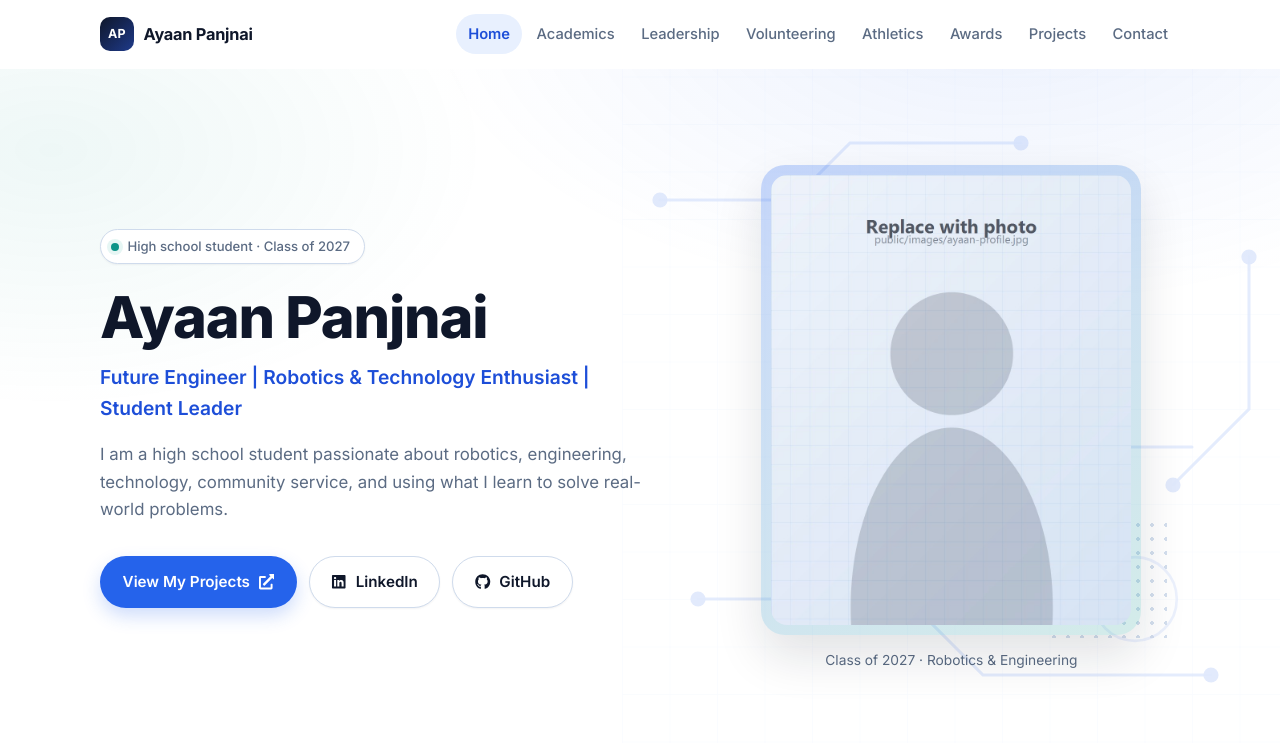
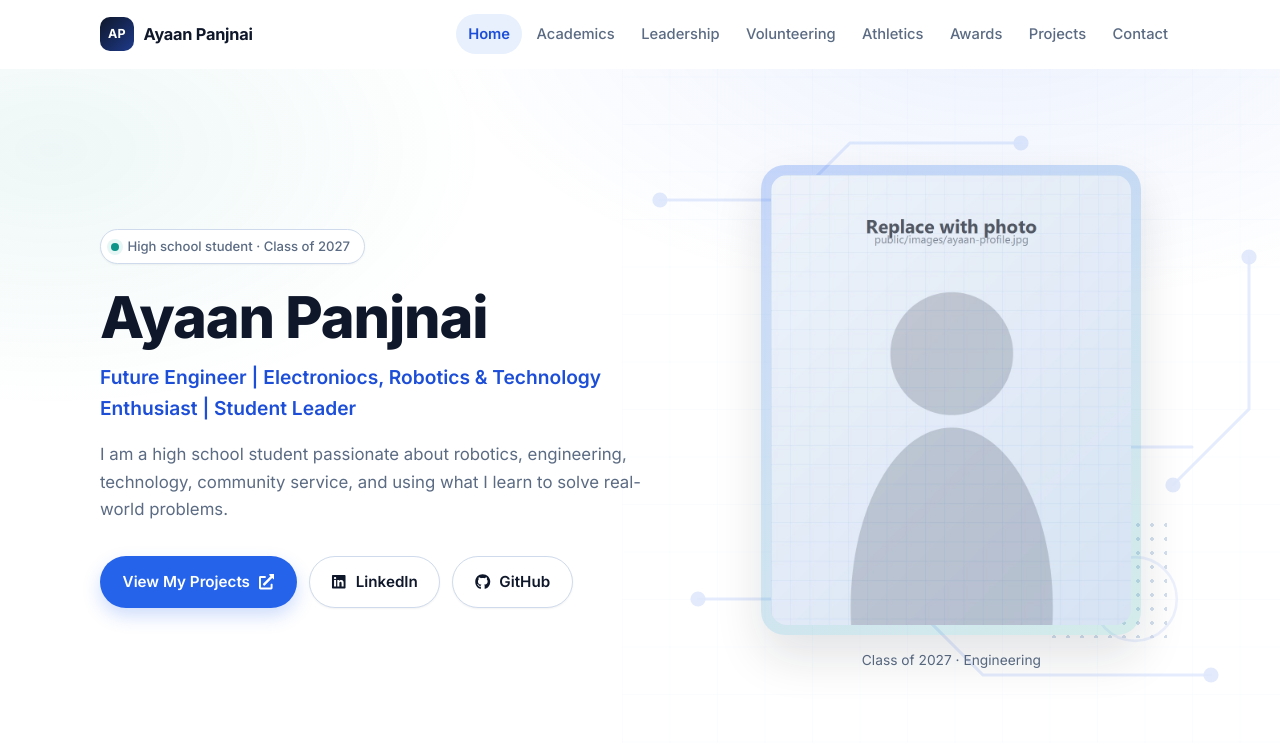
Before and after one commit to ayaanpanjani5668/AyaanPanjaniPortfolio, a React (Vite) app: page / in a window 1280 px wide. Shown: the top 743 px of the page. Built offline with nearby package versions, Linux system fonts and the light colour scheme.

Commit message:
Update portfolio links and profile information

```diff
--- a/src/data/portfolioData.js
+++ b/src/data/portfolioData.js
@@ -19,11 +19,11 @@
  * ------------------------------------------------------------------------ */
 export const links = {
   // REPLACE with the real LinkedIn profile URL
-  linkedin: 'https://www.linkedin.com/in/REPLACE-WITH-LINKEDIN-USERNAME',
+  linkedin: 'www.linkedin.com/in/ayaan-panjani-88a9b940a',
   // REPLACE if the GitHub username ever changes
   github: 'https://github.com/ayaanpanjani5668',
   // REPLACE with the email address that should be shared with colleges
-  email: 'REPLACE-WITH-EMAIL@example.com',
+  email: 'ayaanpanjani@gmail.com',
 }
 
 /* ---------------------------------------------------------------------------
@@ -33,7 +33,7 @@ export const profile = {
   name: 'Ayaan Panjnai',
   // Small pill shown above the name in the hero
   status: 'High school student · Class of 2027',
-  headline: 'Future Engineer | Robotics & Technology Enthusiast | Student Leader',
+  headline: 'Future Engineer | Electroniocs, Robotics & Technology Enthusiast | Student Leader',
   intro:
     'I am a high school student passionate about robotics, engineering, technology, community service, and using what I learn to solve real-world problems.',
   // Drop your own photo at public/images/ayaan-profile.jpg (keep the same name
@@ -41,7 +41,7 @@ export const profile = {
   photo: '/images/ayaan-profile.jpg',
   photoAlt: 'Portrait of Ayaan Panjnai',
   // Small caption shown under the portrait frame
-  photoCaption: 'Class of 2027 · Robotics & Engineering',
+  photoCaption: 'Class of 2027 · Engineering',
 }
 
 /* ---------------------------------------------------------------------------
```
